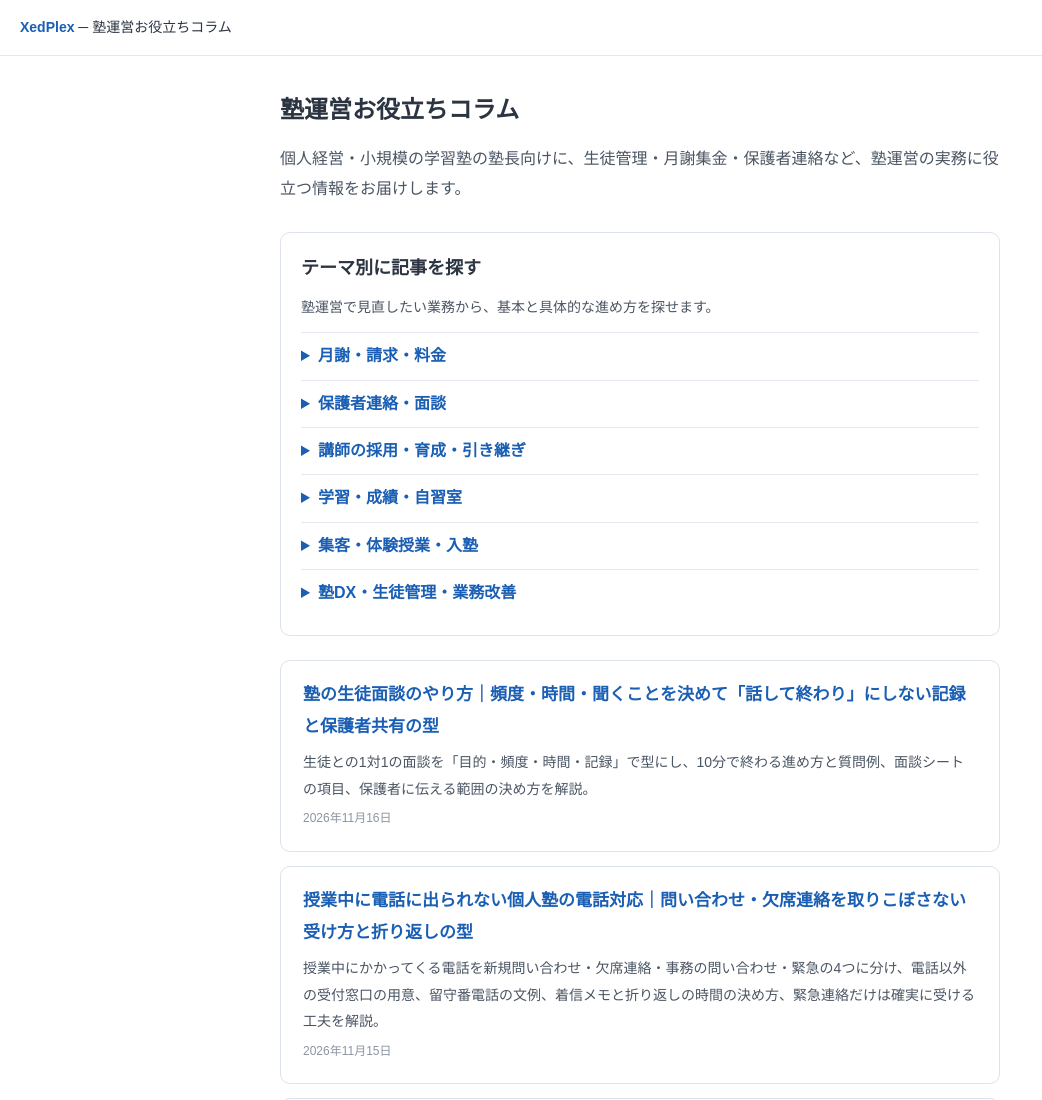
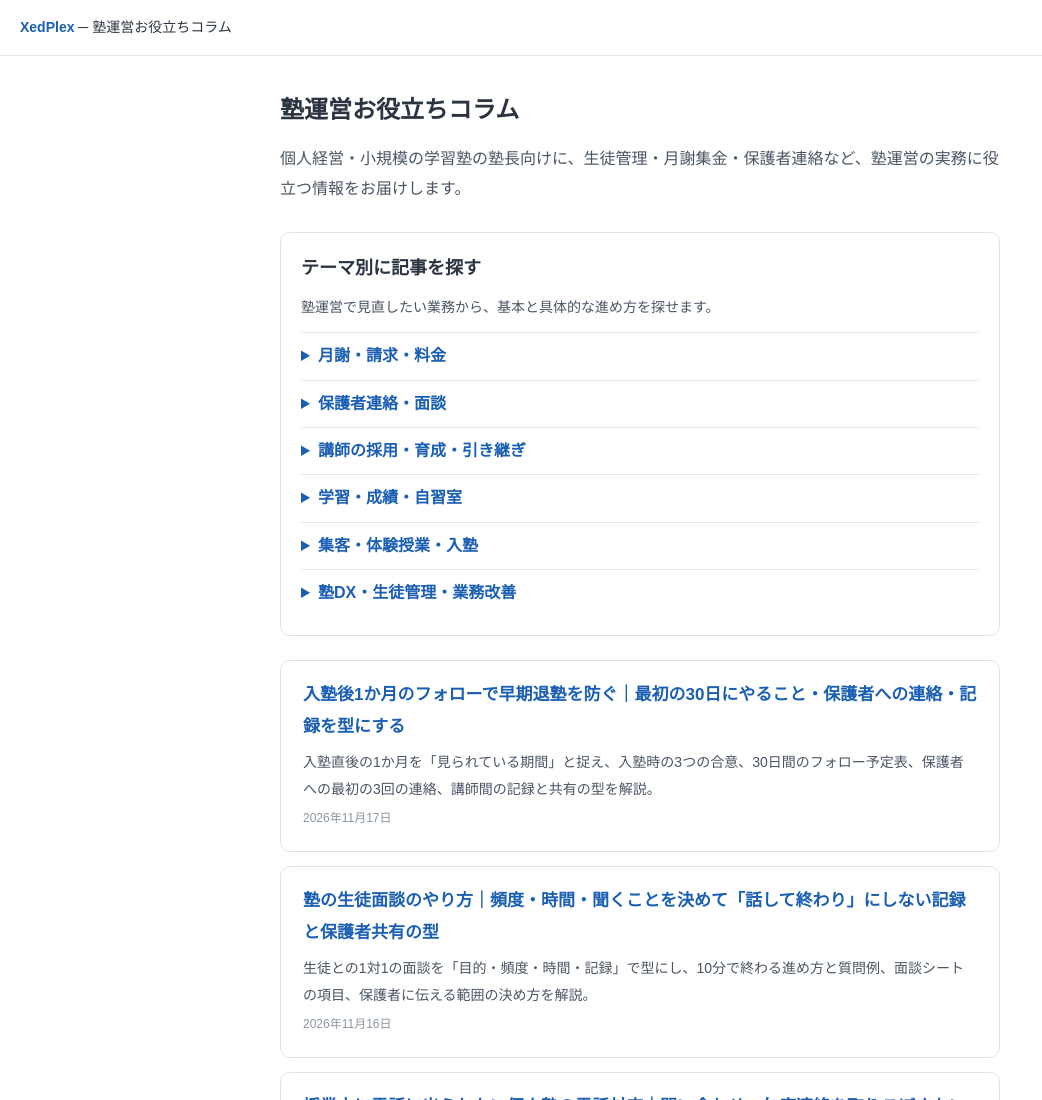
Before and after one commit to BrightGeniusSawada/xedplex-column, a plain HTML site: page index.html in a window 1280 px wide. Shown: the top 1100 px of the page, without its empty margins (0-1042 px from the left). Drawn offline with Linux system fonts and the light colour scheme.

Commit message:
記事追加: 入塾後1か月のフォローで早期退塾を防ぐ｜最初の30日にやること・保護者への連絡・記録を型にする（一覧・サイトマップ・アイキャッチ登録）

```diff
--- a/index.html
+++ b/index.html
@@ -96,6 +96,11 @@
 <!-- seo-topics:end -->
 
 <!-- ▼ 新しい記事はこのリストの一番上に追加してください -->
+<a class="card" href="nyujukugo-ikkagetsu-follow.html">
+  <h2>入塾後1か月のフォローで早期退塾を防ぐ｜最初の30日にやること・保護者への連絡・記録を型にする</h2>
+  <p>入塾直後の1か月を「見られている期間」と捉え、入塾時の3つの合意、30日間のフォロー予定表、保護者への最初の3回の連絡、講師間の記録と共有の型を解説。</p>
+  <span class="date">2026年11月17日</span>
+</a>
 <a class="card" href="seito-mendan-yarikata-juku.html">
   <h2>塾の生徒面談のやり方｜頻度・時間・聞くことを決めて「話して終わり」にしない記録と保護者共有の型</h2>
   <p>生徒との1対1の面談を「目的・頻度・時間・記録」で型にし、10分で終わる進め方と質問例、面談シートの項目、保護者に伝える範囲の決め方を解説。</p>
--- a/sitemap.xml
+++ b/sitemap.xml
@@ -88,4 +88,5 @@
   <url><loc>https://column.bright-genius.jp/toki-koshu-koshusei-nyujuku.html</loc><lastmod>2026-11-14</lastmod></url>
   <url><loc>https://column.bright-genius.jp/jugyochu-denwa-taio-kojinjuku.html</loc><lastmod>2026-11-15</lastmod></url>
   <url><loc>https://column.bright-genius.jp/seito-mendan-yarikata-juku.html</loc><lastmod>2026-11-16</lastmod></url>
+  <url><loc>https://column.bright-genius.jp/nyujukugo-ikkagetsu-follow.html</loc><lastmod>2026-11-17</lastmod></url>
 </urlset>
--- a/tools/eyecatch.json
+++ b/tools/eyecatch.json
@@ -85,5 +85,6 @@
   {"slug": "juku-kentei-moshikomi-torimatome", "title": "英検・漢検の取りまとめ、|毎回慌てていない？", "subtitle": "申込・集金・結果共有の型"},
   {"slug": "toki-koshu-koshusei-nyujuku", "title": "冬期講習の講習生、|入塾につながっていますか？", "subtitle": "講習前〜最終日の段取りの型"},
   {"slug": "jugyochu-denwa-taio-kojinjuku", "title": "授業中に電話に出られない、|どうしていますか？", "subtitle": "取りこぼさない受け方の型"},
-  {"slug": "seito-mendan-yarikata-juku", "title": "生徒との面談、|話して終わりになっていない？", "subtitle": "10分で回す進め方と記録の型"}
+  {"slug": "seito-mendan-yarikata-juku", "title": "生徒との面談、|話して終わりになっていない？", "subtitle": "10分で回す進め方と記録の型"},
+  {"slug": "nyujukugo-ikkagetsu-follow", "title": "入塾後1か月のフォロー、|何をしていますか？", "subtitle": "最初の30日で早期退塾を防ぐ型"}
 ]
```
